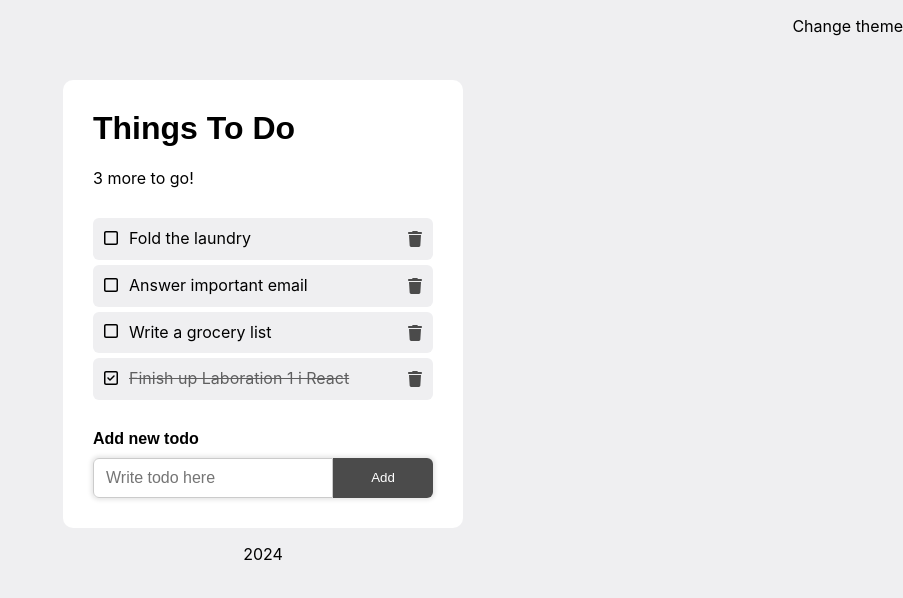
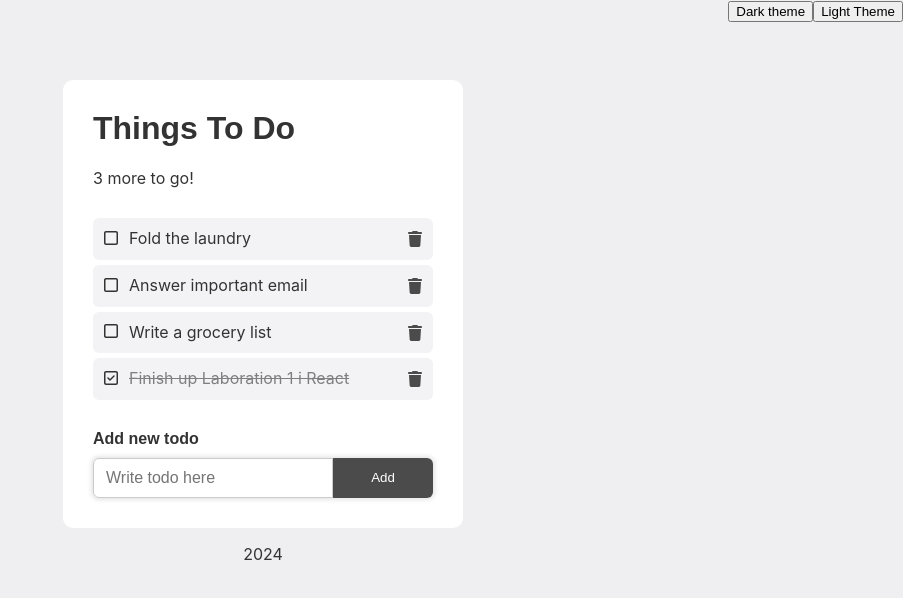
Before and after one commit to johannahornell/react-labb2, a React (Create React App) app: page / in a window 1280 px wide. Shown: the top 598 px of the page, without its empty margins (377-1280 px from the left). Built offline with nearby package versions, Linux system fonts and the light colour scheme; data requests are answered from the project's data file.

Commit message:
Added dark & light theme

```diff
--- a/src/App.js
+++ b/src/App.js
@@ -7,12 +7,7 @@ import TodoList from './components/TodoList'
 import Footer from './components/Footer'
 import styled from 'styled-components'
 import GlobalStyles from './components/styles/Global'
-
-const theme = {
-    colors: {
-        body: '#efeff1'
-    }
-}
+import { lightTheme } from './components/styles/Theme.styled'
 
 const StyledAppContainer = styled.div`
     display: flex;
@@ -23,7 +18,7 @@ const StyledAppContainer = styled.div`
 `
 
 const StyledTodoContent = styled.div`
-    background: #fff;
+    background: ${({ theme }) => theme.colors.content};
     width: 100%;
     max-width: 400px;
     padding: 30px;
@@ -32,6 +27,7 @@ const StyledTodoContent = styled.div`
 
 const App = () => {
     const [todoItems, setTodoItems] = useState([])
+    const [selectedTheme, setSelectedTheme] = useState(lightTheme)
 
     useEffect(() => {
         const getTodos = async () => {
@@ -107,12 +103,17 @@ const App = () => {
         )
     }
 
+    //Change selected theme
+    const handleThemeChange = (theme) => {
+        setSelectedTheme(theme)
+    }
+
     return (
-        <ThemeProvider theme={theme}>
+        <ThemeProvider theme={selectedTheme}>
             <StyledAppContainer>
                 <StyledTodoContent>
                     <GlobalStyles />
-                    <ChangeTheme />
+                    <ChangeTheme onClick={handleThemeChange} />
                     <Header todoItems={todoItems} />
                     <TodoList
                         todoItems={todoItems}
--- a/src/components/ChangeTheme.js
+++ b/src/components/ChangeTheme.js
@@ -1,9 +1,11 @@
 import { StyledChangeTheme } from './styles/ChangeTheme.styled'
+import { lightTheme, darkTheme } from './styles/Theme.styled'
 
-const ChangeTheme = () => {
+const ChangeTheme = ({ onClick }) => {
     return (
         <StyledChangeTheme>
-            <p>Change theme</p>
+            <button onClick={() => onClick(darkTheme)}>Dark theme</button>
+            <button onClick={() => onClick(lightTheme)}>Light Theme</button>
         </StyledChangeTheme>
     )
 }
--- a/src/components/styles/AddTodo.styled.js
+++ b/src/components/styles/AddTodo.styled.js
@@ -31,8 +31,8 @@ export const StyledAddTodo = styled.form`
     }
 
     input[type='submit'] {
-        background-color: #4b4b4b;
-        color: #fff;
+        background-color: ${({ theme }) => theme.colors.buttonBackground};
+        color: ${({ theme }) => theme.colors.buttonText};
         border: none;
         border-radius: 6px;
         border-top-left-radius: 0;
--- a/src/components/styles/Global.js
+++ b/src/components/styles/Global.js
@@ -9,6 +9,7 @@ const GlobalStyles = createGlobalStyle`
         font-family: "Inter", sans-serif;
         font-size: 16px;
         background-color: ${({ theme }) => theme.colors.body};
+        color: ${({ theme }) => theme.colors.text};
     }
 
     h1, h2, h3, h4, h5, h6 {
--- /dev/null
+++ b/src/components/styles/Theme.styled.js
@@ -0,0 +1,21 @@
+export const lightTheme = {
+    colors: {
+        body: '#efeff1',
+        text: '#333333',
+        content: '#ffffff',
+        buttonBackground: '#4b4b4b',
+        buttonText: '#ffffff',
+        todoItem: '#f3f3f5'
+    }
+}
+
+export const darkTheme = {
+    colors: {
+        body: '#1f1f1f',
+        text: '#ffffff',
+        content: '#323233',
+        buttonBackground: '#4b4b4b',
+        buttonText: '#ffffff',
+        todoItem: '#262627'
+    }
+}
--- a/src/components/styles/TodoItem.styled.js
+++ b/src/components/styles/TodoItem.styled.js
@@ -1,7 +1,7 @@
 import styled from 'styled-components'
 
 export const StyledTodoItem = styled.div`
-    background-color: #efeff1;
+    background-color: ${({ theme }) => theme.colors.todoItem};
     display: flex;
     justify-content: space-between;
     align-items: center;
@@ -10,7 +10,8 @@ export const StyledTodoItem = styled.div`
     margin-bottom: 5px;
 `
 export const StyledTodoText = styled.span`
-    text-decoration: ${({ $completed }) => ($completed ? 'line-through' : 'unset')};
+    text-decoration: ${({ $completed }) =>
+        $completed ? 'line-through' : 'unset'};
     opacity: ${({ $completed }) => ($completed ? '0.6' : '1')};
 `
 
```
